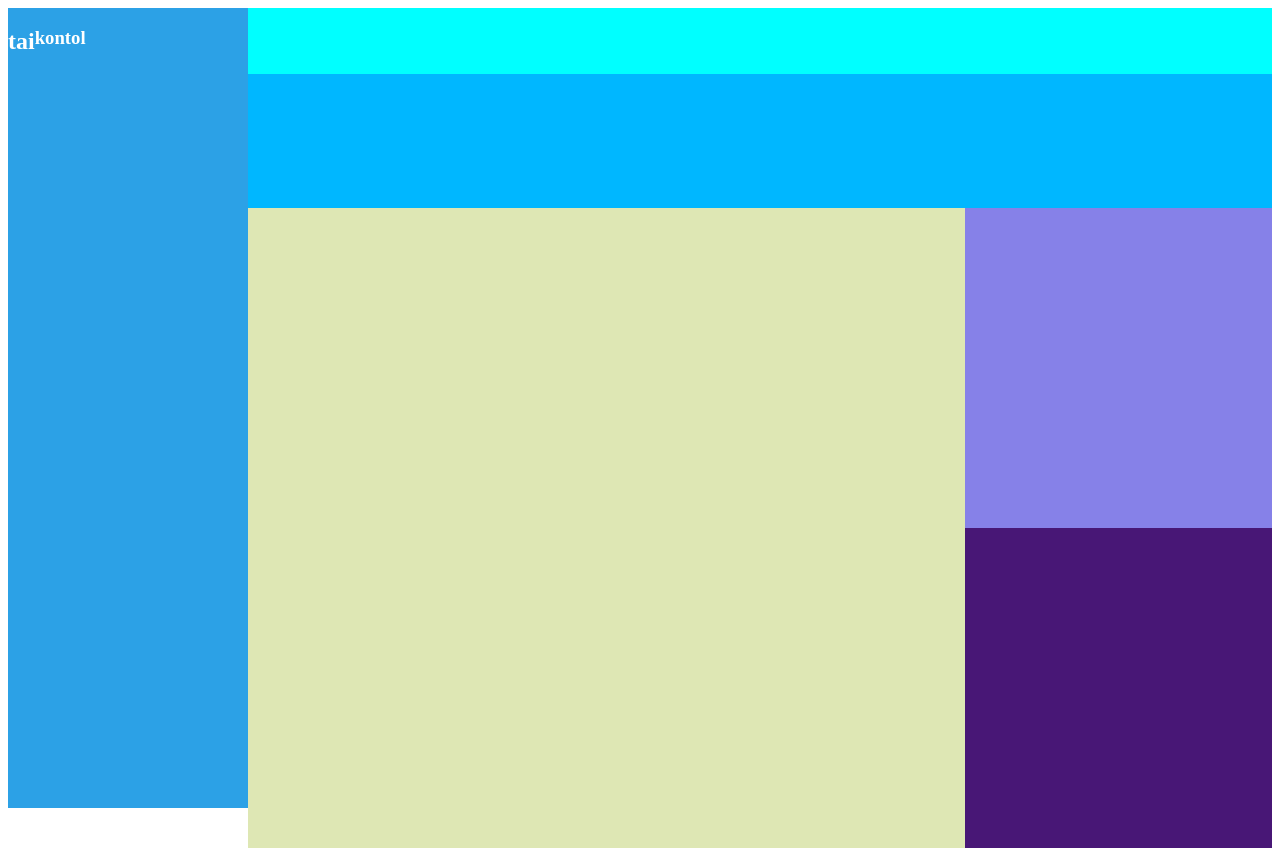
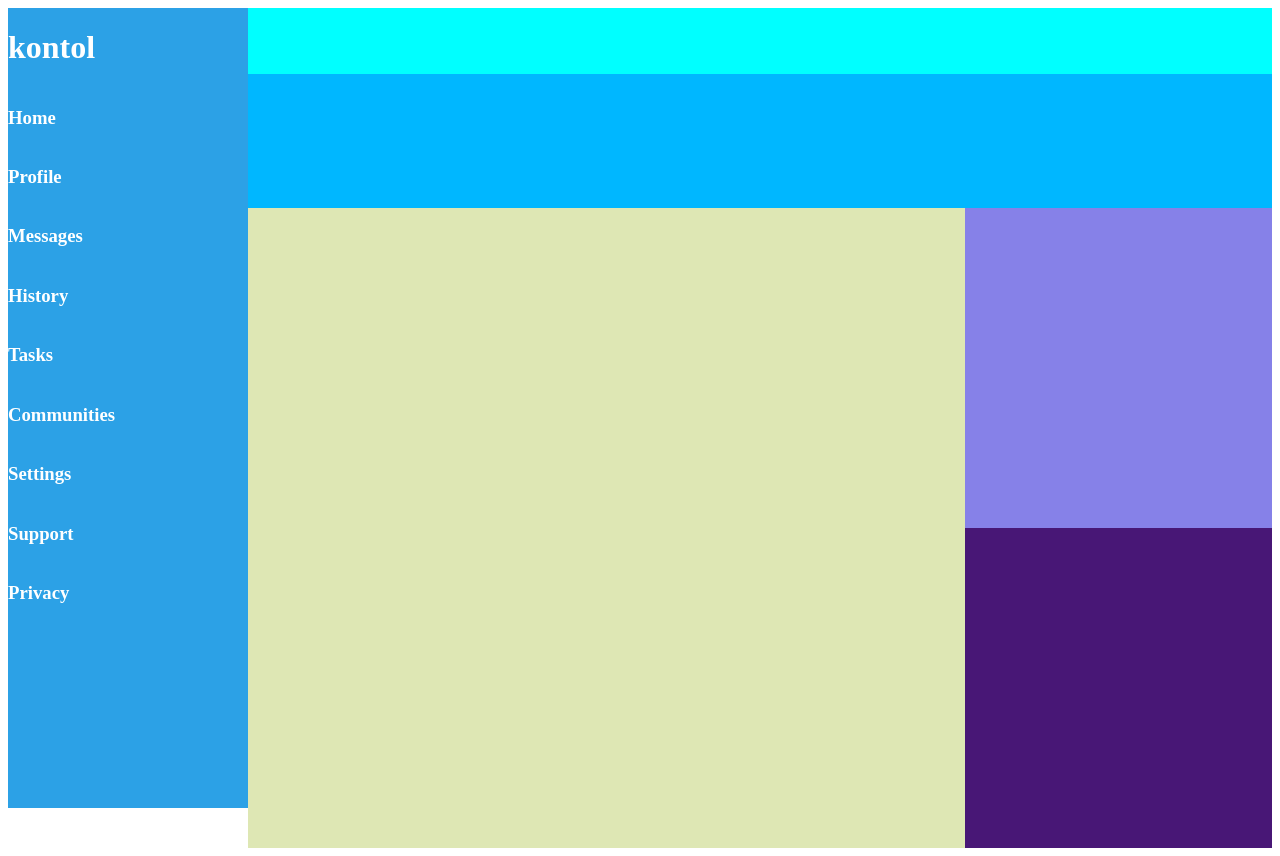
Before and after one commit to kaz9112/TOP-admin-dash, a plain HTML site: page index.html in a window 1280 px wide. Drawn offline with Linux system fonts and the light colour scheme.

Commit message:
added text in menu section

```diff
--- a/index.html
+++ b/index.html
@@ -10,14 +10,22 @@
 <body>
     <div class="menu-section">
         <div class="menu-upper">
-            <h2>tai</h2>
-            <h3>kontol</h3>
+
+            <h1>kontol</h1>
         </div>
         <div class="menu-mid">
+            <div class="menu-item"><h3>Home</h3></div>
+            <div class="menu-item"><h3>Profile</h3></div>
+            <div class="menu-item"><h3>Messages</h3></div>
+            <div class="menu-item"><h3>History</h3></div>
+            <div class="menu-item"><h3>Tasks</h3></div>
+            <div class="menu-item"><h3>Communities</h3></div>
 
         </div>
         <div class="menu-lower">
-
+            <div class="menu-item"><h3>Settings</h3></div>
+            <div class="menu-item"><h3>Support</h3></div>
+            <div class="menu-item"><h3>Privacy</h3></div>
         </div>
     </div>
 
--- a/style.css
+++ b/style.css
@@ -12,6 +12,7 @@ body {
 
 .menu-section > div {
     display: flex;
+    flex-direction: column;
     color: white;
 }
 
```
